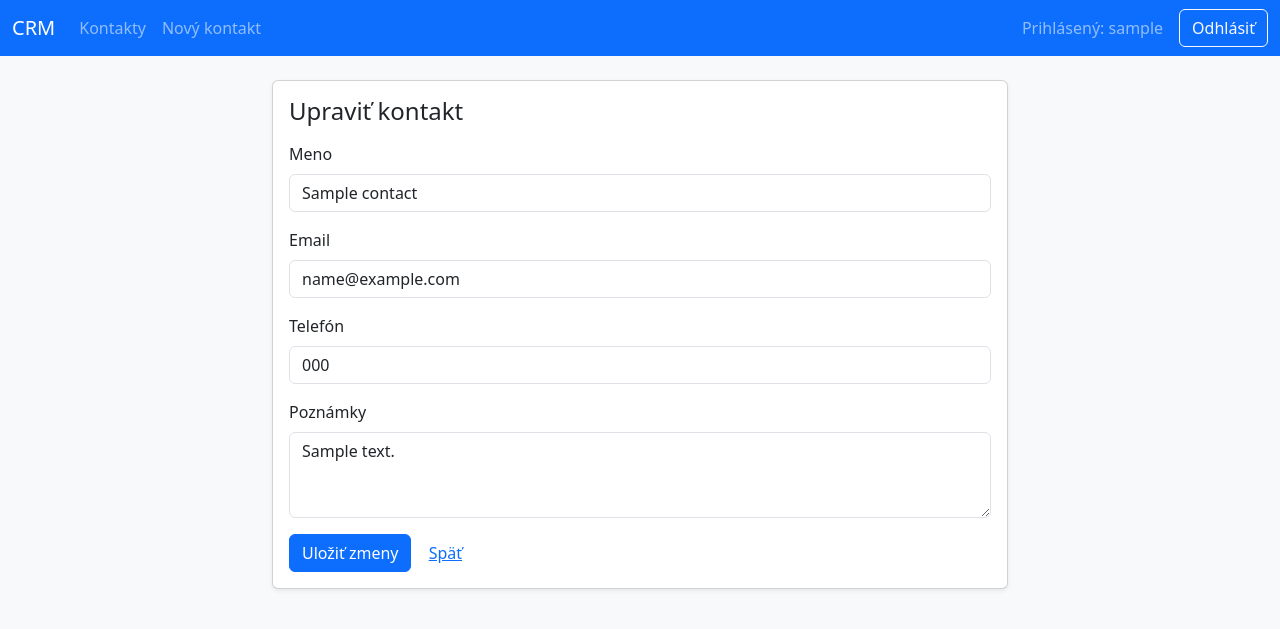
After one commit to vannilla1/vannilla1, a Flask app: page /contacts/1/edit in a window 1280 px wide. The commit adds this page. Shown: the top 629 px of the page. Run offline with Flask 3, Linux system fonts and the light colour scheme; a user stored in the database is signed in; tables that the repository leaves empty hold one stand-in row (values such as "Sample post").

Commit message:
Add contact editing flow and actions

```diff
--- a/app.py
+++ b/app.py
@@ -175,6 +175,25 @@ def new_contact():
     return render_template("new_contact.html")
 
 
+@app.route("/contacts/<int:contact_id>/edit", methods=["GET", "POST"])
+@login_required
+def edit_contact(contact_id):
+    contact = Contact.query.get_or_404(contact_id)
+    if request.method == "POST":
+        name = request.form.get("name")
+        if not name:
+            flash("Meno je povinné", "danger")
+            return redirect(url_for("edit_contact", contact_id=contact.id))
+        contact.name = name
+        contact.email = request.form.get("email")
+        contact.phone = request.form.get("phone")
+        contact.notes = request.form.get("notes")
+        db.session.commit()
+        flash("Kontakt bol upravený", "success")
+        return redirect(url_for("contact_detail", contact_id=contact.id))
+    return render_template("edit_contact.html", contact=contact)
+
+
 @app.route("/contacts/<int:contact_id>", methods=["GET", "POST"])
 @login_required
 def contact_detail(contact_id):
--- a/templates/contacts.html
+++ b/templates/contacts.html
@@ -24,6 +24,7 @@
                     <td class="text-end">
                         <div class="btn-group">
                             <a class="btn btn-sm btn-outline-primary" href="{{ url_for('contact_detail', contact_id=contact.id) }}">Otvoriť</a>
+                            <a class="btn btn-sm btn-outline-secondary" href="{{ url_for('edit_contact', contact_id=contact.id) }}">Upraviť</a>
                             <form method="post" action="{{ url_for('delete_contact', contact_id=contact.id) }}" onsubmit="return confirm('Naozaj chcete vymazať tento kontakt?');">
                                 <button class="btn btn-sm btn-outline-danger" type="submit">Vymazať</button>
                             </form>
--- /dev/null
+++ b/templates/edit_contact.html
@@ -0,0 +1,32 @@
+{% extends 'base.html' %}
+{% block content %}
+<div class="row justify-content-center">
+    <div class="col-md-8">
+        <div class="card shadow-sm">
+            <div class="card-body">
+                <h1 class="h4 mb-3">Upraviť kontakt</h1>
+                <form method="post">
+                    <div class="mb-3">
+                        <label class="form-label">Meno</label>
+                        <input class="form-control" type="text" name="name" value="{{ contact.name }}" required>
+                    </div>
+                    <div class="mb-3">
+                        <label class="form-label">Email</label>
+                        <input class="form-control" type="email" name="email" value="{{ contact.email }}">
+                    </div>
+                    <div class="mb-3">
+                        <label class="form-label">Telefón</label>
+                        <input class="form-control" type="text" name="phone" value="{{ contact.phone }}">
+                    </div>
+                    <div class="mb-3">
+                        <label class="form-label">Poznámky</label>
+                        <textarea class="form-control" name="notes" rows="3">{{ contact.notes }}</textarea>
+                    </div>
+                    <button class="btn btn-primary" type="submit">Uložiť zmeny</button>
+                    <a class="btn btn-link" href="{{ url_for('contacts') }}">Späť</a>
+                </form>
+            </div>
+        </div>
+    </div>
+</div>
+{% endblock %}
```
Also changed, not shown: templates/contact_detail.html (+6 -3 lines).
